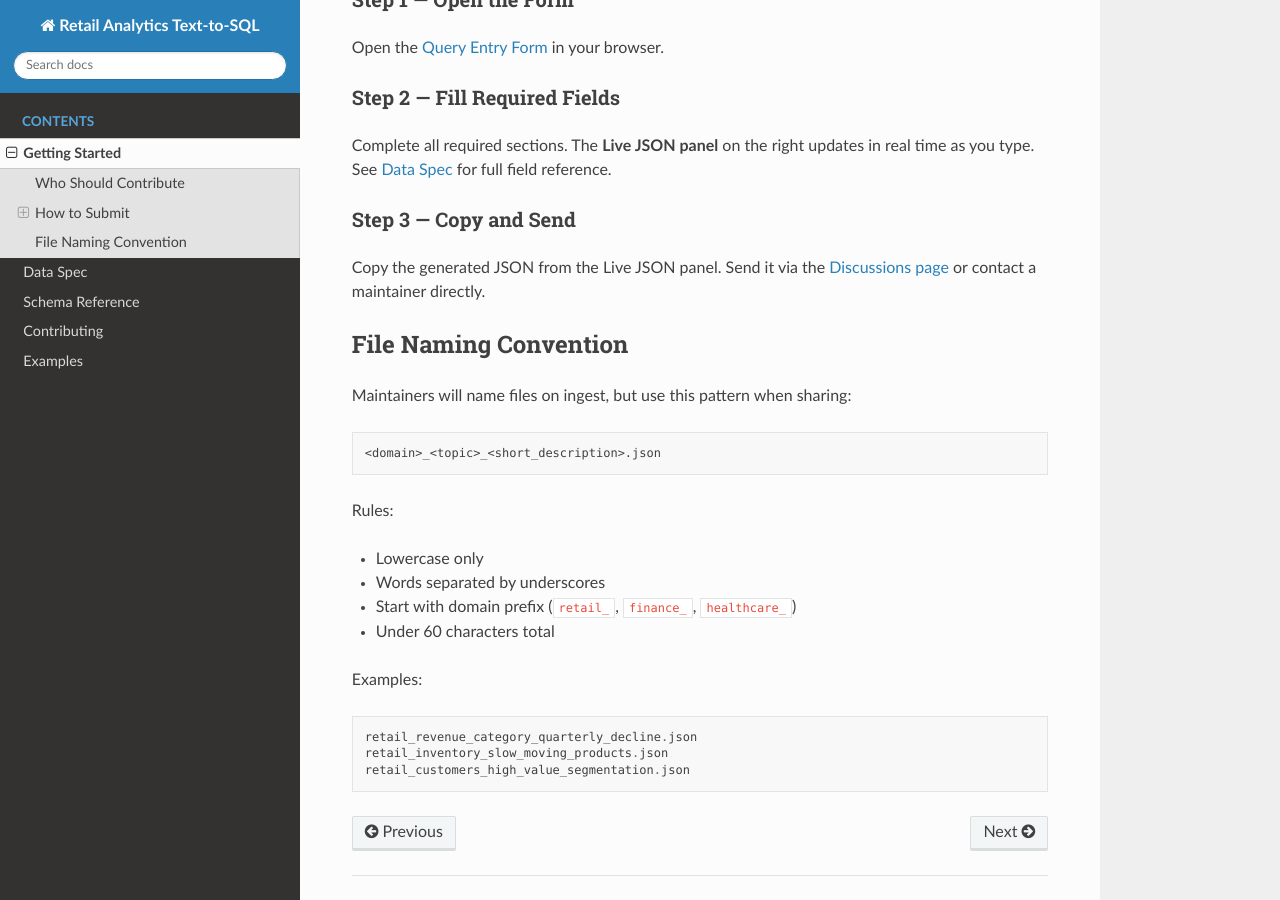
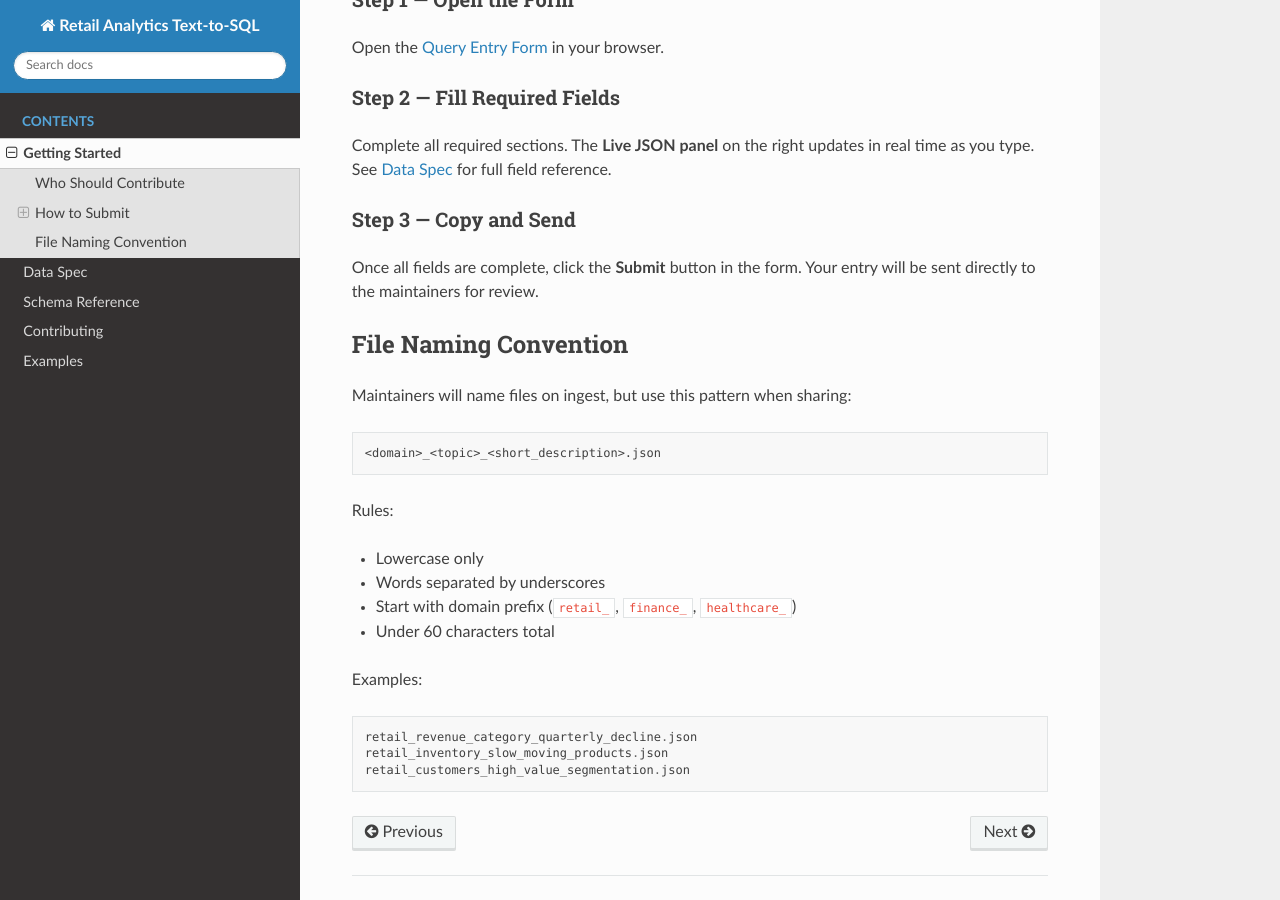
Before and after one commit to Infometry-Infofiscus/retail-analytics-questions-docs, a Sphinx documentation site: the page built from docs/source/getting_started.rst, in a window 1280 px wide and 900 px high, scrolled down 502 px. Built offline with Sphinx 7.4.7 and the Read the Docs theme 3.1.0, drawn with Linux system fonts in a browser that asks for light colours.

Commit message:
Revise submission instructions in getting_started.rst
Updated instructions for submitting JSON entries to maintainers.

```diff
--- a/docs/source/getting_started.rst
+++ b/docs/source/getting_started.rst
@@ -32,9 +32,8 @@ updates in real time as you type. See :doc:`data_spec` for full field reference.
 Step 3 — Copy and Send
 ~~~~~~~~~~~~~~~~~~~~~~~
 
-Copy the generated JSON from the Live JSON panel.
-Send it via the `Discussions page <https://github.com/Infometry-Infofiscus/retail-analytics-questions-docs/discussions>`_
-or contact a maintainer directly.
+Once all fields are complete, click the **Submit** button in the form.
+Your entry will be sent directly to the maintainers for review.
 
 .. _naming:
 
```
